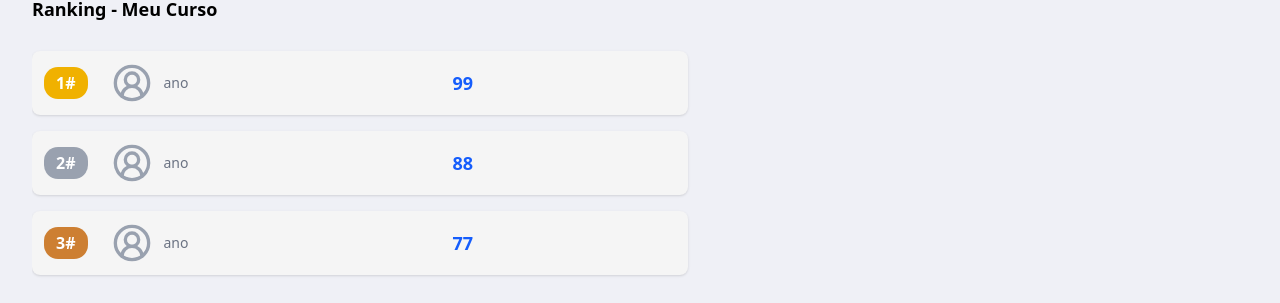
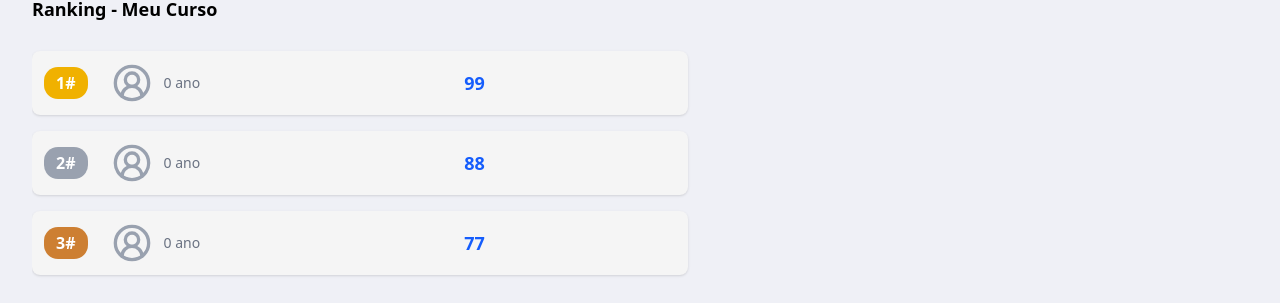
Before and after one commit to Hugo-Ferrari/FORUM-FACEF, a Next.js app in the folder frontend/: page /ranking in a window 1280 px wide. Shown: the part 337-640 px from the top of the page. Built offline with nearby package versions, Linux system fonts and the light colour scheme; no server answers.

Commit message:
modificando page

```diff
--- a/frontend/src/app/(home)/page.tsx
+++ b/frontend/src/app/(home)/page.tsx
@@ -6,9 +6,13 @@ import AllEvents from "../calendario/components/allEvents";
 import CourseThreads from "@/components/threads/CourseThreads";
 import {useAuthStore} from "@/store/auth_store";
 import {useThreadStore} from "@/store/threads_store";
+import { usePostStore } from "@/store/posts_store";
+import { threadId } from "worker_threads";
 
 export default function Home() {
     const course_id = useAuthStore(s => s.course_id)
+
+
 
     useEffect(() => {
         if (course_id)  {
--- a/frontend/src/app/ranking/components/ranking.tsx
+++ b/frontend/src/app/ranking/components/ranking.tsx
@@ -1,4 +1,5 @@
-import ButtonRanking from "@/app/components/ranking/ButtonRanking";
+import ButtonRanking from "./ButtonRanking";
+
 
 function Ranking() {
     return (
--- a/frontend/src/components/user/UsuarioRanking.tsx
+++ b/frontend/src/components/user/UsuarioRanking.tsx
@@ -1,5 +1,6 @@
 import React from 'react'
 import Usuario from './Usuario'
+import { useAuthStore } from '@/store/auth_store';
 
 interface TypeUser {
   colocacao: "primeiro" | "segundo" | "terceiro";
@@ -19,6 +20,10 @@ function UsuarioRanking({ colocacao, pontos }: TypeUser) {
     terceiro: "bg-[#CD7F32]"
   }
 
+  const name = useAuthStore(states => states.name)
+  const course = useAuthStore(states => states.course)
+  const course_year = useAuthStore(states => states.course_year)
+
   return (
     <div className="max-h-[32vh] overflow-y-auto pr-2 bg-background">
       <ul className="space-y-2 py-2">
@@ -28,7 +33,7 @@ function UsuarioRanking({ colocacao, pontos }: TypeUser) {
             {colocacaotitulo[colocacao]}
           </div>
 
-          <Usuario />
+          <Usuario name={name} course={course}course_year={course_year} />
 
           <strong className="text-blue-600 text-lg ml-60">{pontos}</strong>
 
```
